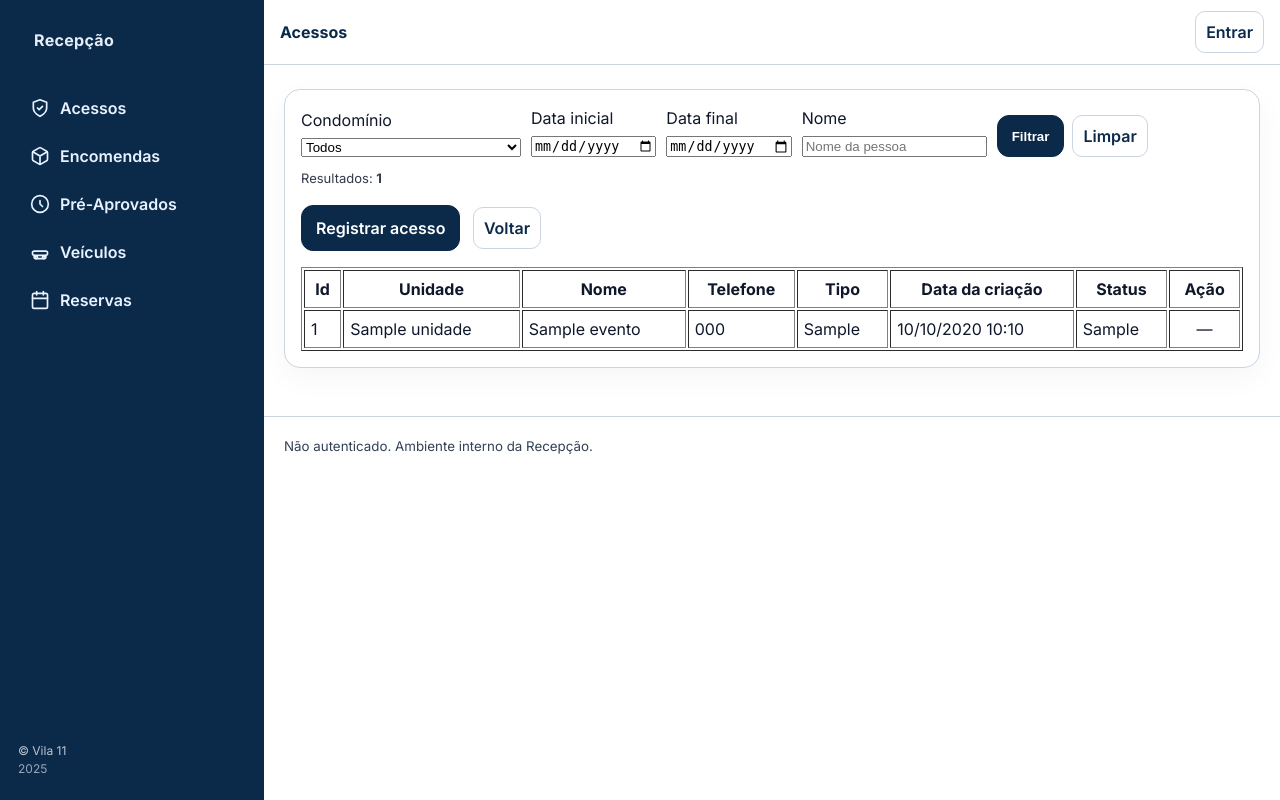
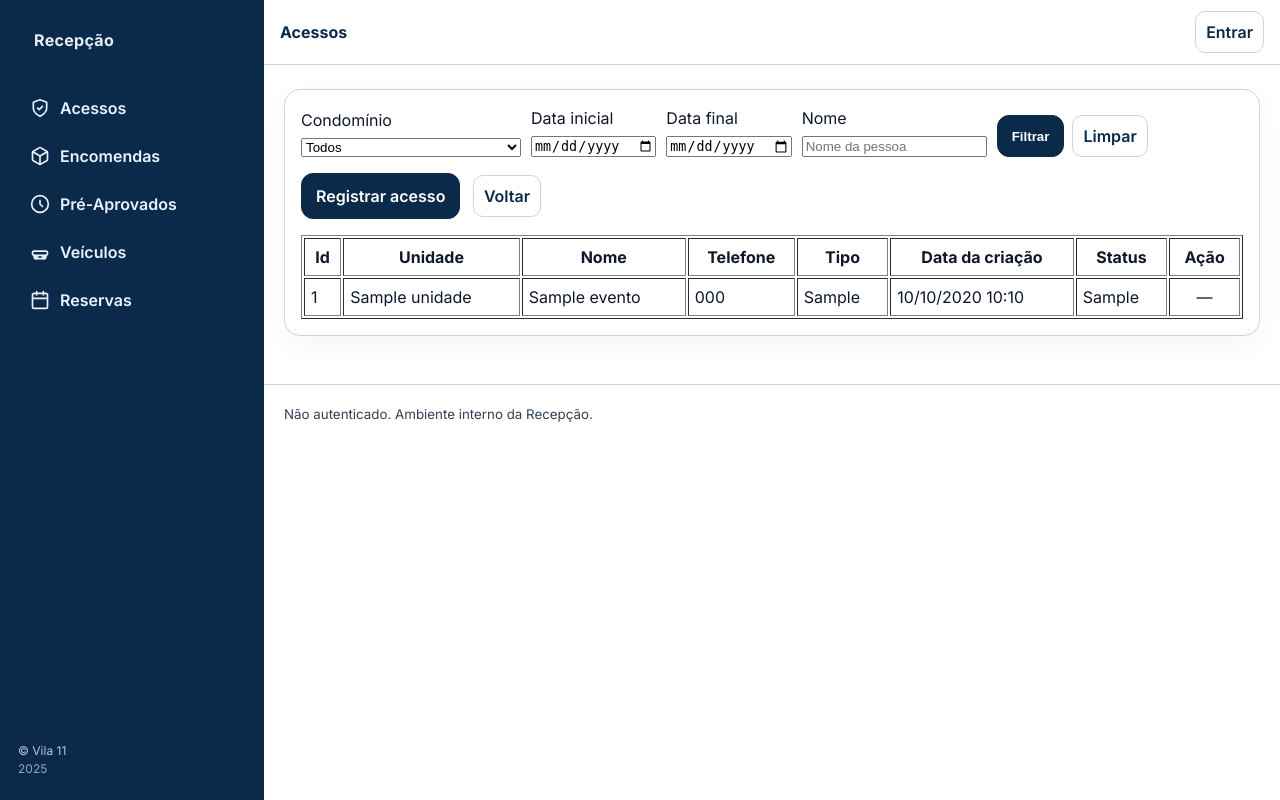
Before and after one commit to ThiagoVila11/portaria, a Django app: template accounts/templates/portaria/acesso_list.html in a window 1280 px wide. Run offline with Django 5.2, Linux system fonts and the light colour scheme; the template is opened without the code that fills it: most values are stand-ins (such as "Sample title", 1, 10 or a date in 2020).

Commit message:
acesso_list

```diff
--- a/accounts/templates/portaria/acesso_list.html
+++ b/accounts/templates/portaria/acesso_list.html
@@ -42,10 +42,6 @@
         </div>
       </div>
     </form>
-
-    <p class="muted" style="margin: 6px 0 12px">
-      Resultados: <strong>{{ total|default:eventos|length }}</strong>
-    </p>
 
     <p>
       <a class="btn" href="{% url 'acesso_create' %}">Registrar acesso</a>
```
